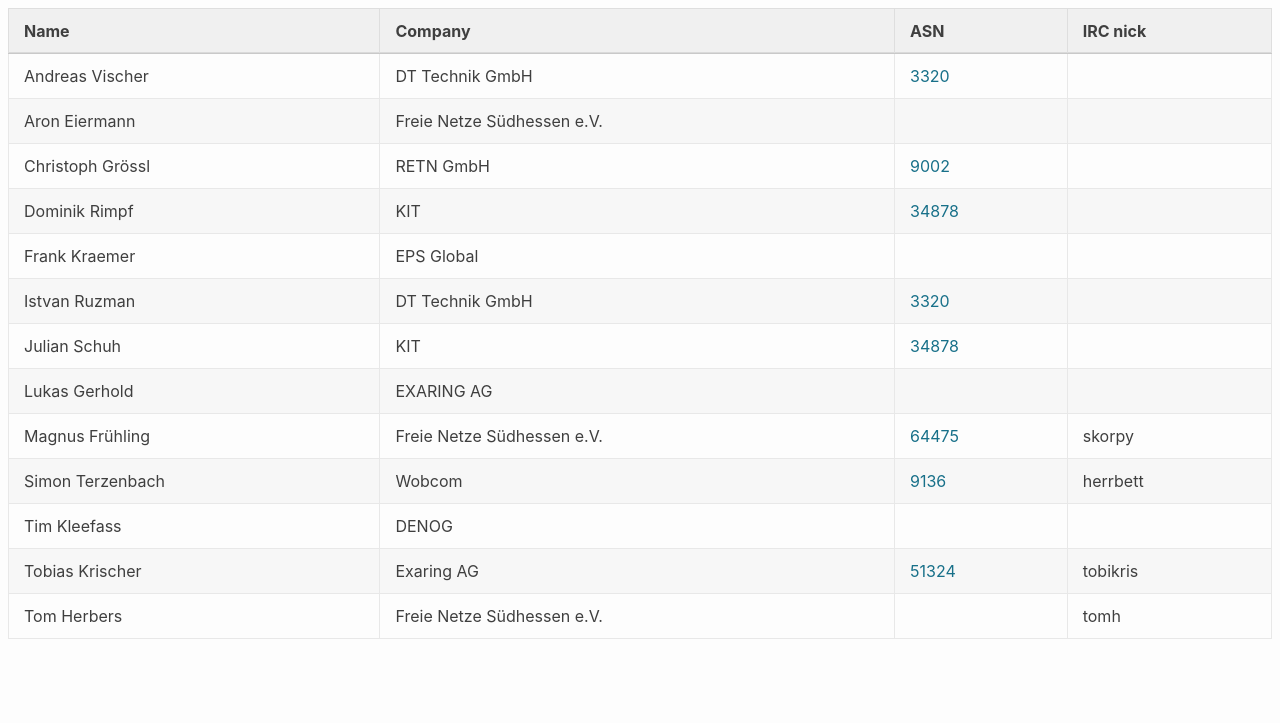
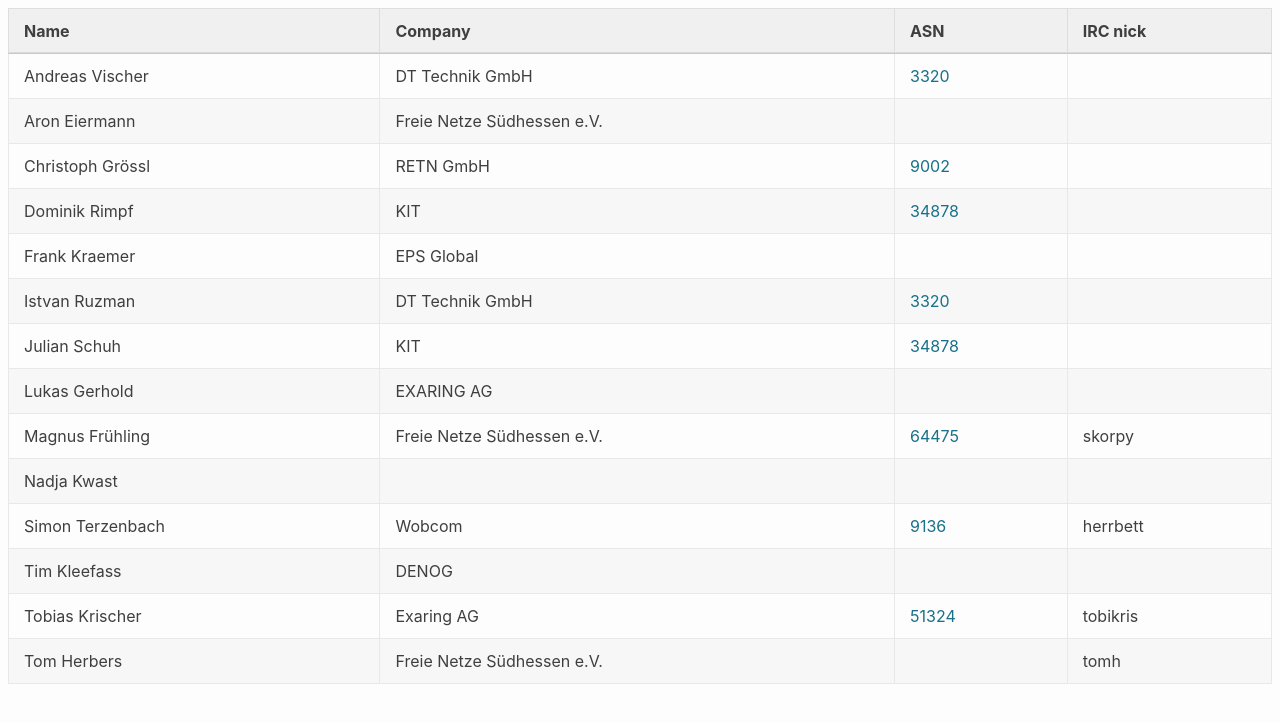
Before and after one commit to denog/pretix-attendeelist, a Jekyll site: the page built from meetup2023_04/index.markdown, in a window 1280 px wide. Shown: the top 723 px of the page. Built offline with Jekyll 4.4.1, drawn with Linux system fonts in a browser that asks for light colours.

Commit message:
Latest data: Wed May 10 19:09:38 UTC 2023

```diff
--- a/_data/attendees_denog_meetup_2023_04.json
+++ b/_data/attendees_denog_meetup_2023_04.json
@@ -54,6 +54,12 @@
     "asn": "64475"
   },
   {
+    "name": "Nadja Kwast",
+    "company": null,
+    "irc": null,
+    "asn": null
+  },
+  {
     "name": "Simon Terzenbach",
     "company": "Wobcom",
     "irc": "herrbett",
```
